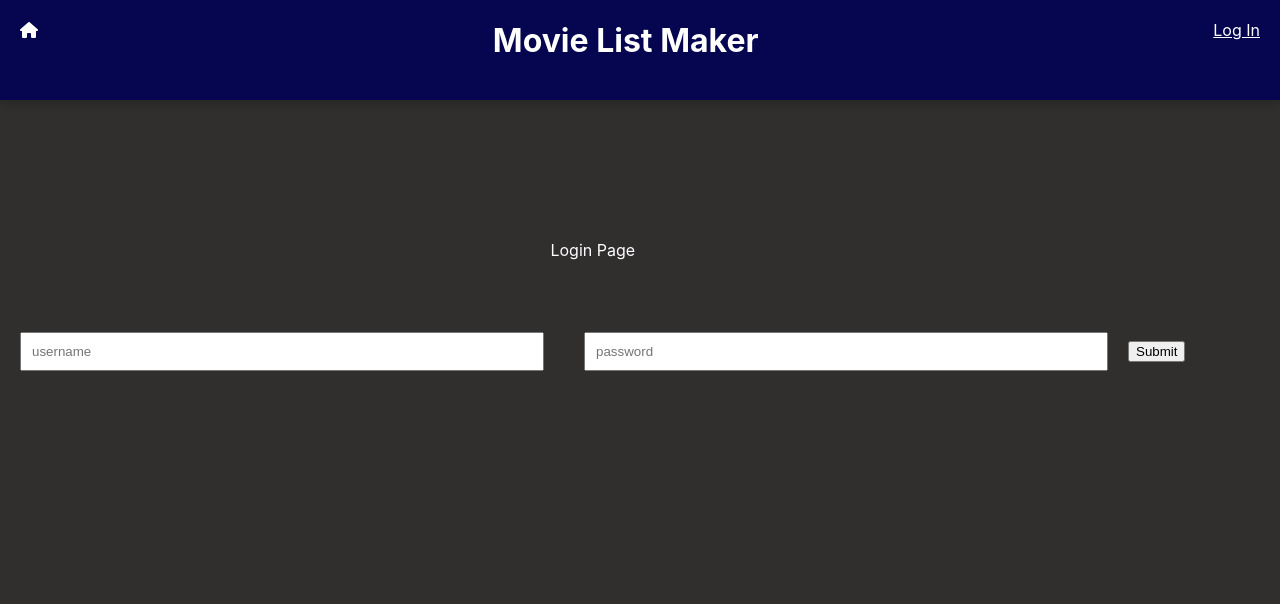
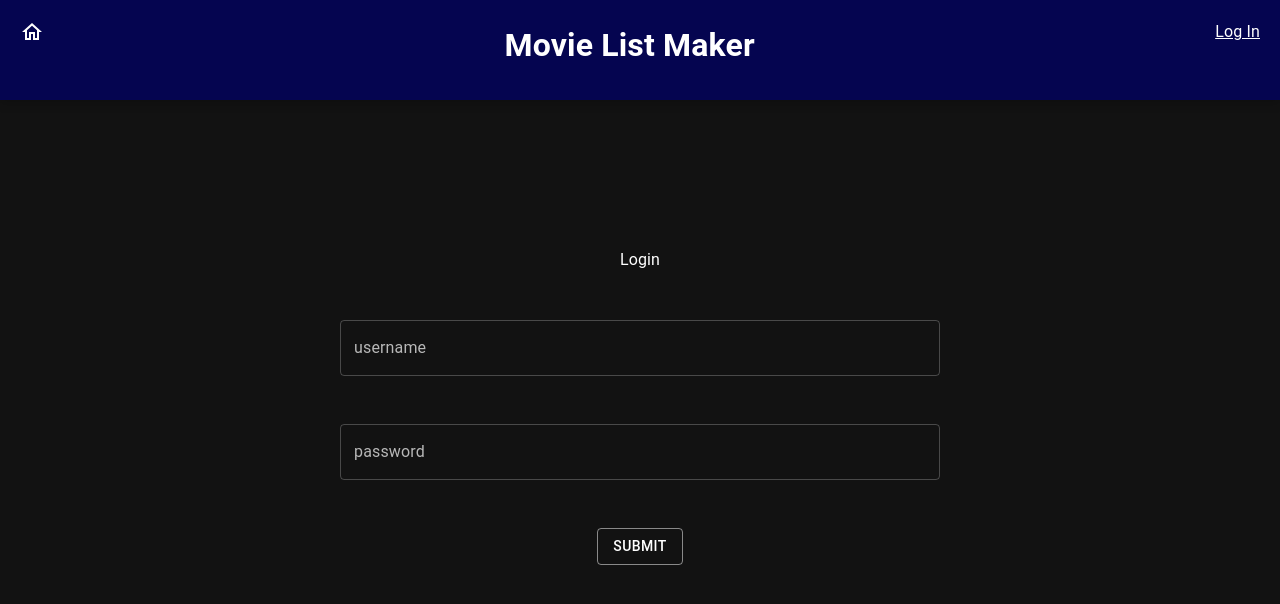
Before and after one commit to tarvingill23/movielist-crud, a React (Vite) app in the folder TarvinGillMovieListFrontend/: page /login in a window 1280 px wide. Shown: the top 604 px of the page. Built offline with nearby package versions, Linux system fonts and the light colour scheme; the HTML template or start-up script is replaced by a standard one.

Commit message:
login page made prettier with material ui

```diff
--- a/TarvinGillMovieListFrontend/src/App.jsx
+++ b/TarvinGillMovieListFrontend/src/App.jsx
@@ -2,11 +2,21 @@ import "./assets/styles/App.css";
 import { Routes, Route } from "react-router-dom";
 import HomePage from "./pages/HomePage";
 import HeaderComponent from "./components/HeaderComponent";
-// import MovieListPage from "./pages/MovieListPage";
 import LoginPage from "./pages/LoginPage";
 import { useState } from "react";
 import MovieListComponent from "./components/MovieListComponent";
 import ViewUserListsPage from "./pages/ViewUserListsPage";
+import { createTheme, ThemeProvider } from "@mui/material/styles";
+import CssBaseline from "@mui/material/CssBaseline";
+
+const theme = createTheme({
+  palette: {
+    mode: "dark",
+    primary: {
+      main: "#FFFFFF",
+    },
+  },
+});
 
 function App() {
   const [bearer, setBearer] = useState("");
@@ -15,6 +25,8 @@ function App() {
 
   return (
     <div className="App">
+      <ThemeProvider theme={theme}>
+        <CssBaseline />
         <HeaderComponent usernameProp={username} bearerProp={bearer} />
         <Routes>
           <Route
@@ -50,6 +62,7 @@ function App() {
             }
           />
         </Routes>
+      </ThemeProvider>
     </div>
   );
 }
--- a/TarvinGillMovieListFrontend/src/assets/styles/App.css
+++ b/TarvinGillMovieListFrontend/src/assets/styles/App.css
@@ -1,8 +1,7 @@
 .App {
   display: flex;
-  text-align: start;
-  background-color: #312e2e;
-  color: white;
+  text-align: center;
+  justify-content: center;
 }
 a {
   color: inherit;
--- a/TarvinGillMovieListFrontend/src/assets/styles/components/MovieComponent.css
+++ b/TarvinGillMovieListFrontend/src/assets/styles/components/MovieComponent.css
@@ -3,6 +3,7 @@
   padding: 80px;
 }
 .content {
+  text-align: start;
   justify-content: flex-start;
   margin: 120px;
 }
--- a/TarvinGillMovieListFrontend/src/components/HeaderComponent.jsx
+++ b/TarvinGillMovieListFrontend/src/components/HeaderComponent.jsx
@@ -1,6 +1,5 @@
 import "../assets/styles/components/HeaderComponent.css";
-import { FontAwesomeIcon } from "@fortawesome/react-fontawesome";
-import { faHome } from "@fortawesome/free-solid-svg-icons";
+import { HomeOutlined } from "@mui/icons-material";
 import { Link } from "react-router-dom";
 import { useNavigate } from "react-router-dom";
 import PropTypes from "prop-types";
@@ -11,10 +10,11 @@ const HeaderComponent = ({ bearerProp, usernameProp }) => {
     bearerProp = "";
     navigate(0);
   };
+
   return (
     <div className="header">
       <Link className="home-icon" to={"/"}>
-        <FontAwesomeIcon icon={faHome} />
+        <HomeOutlined />
       </Link>
       <h1>Movie List Maker</h1>
       <div className="login">
--- a/TarvinGillMovieListFrontend/src/components/MovieComponent.jsx
+++ b/TarvinGillMovieListFrontend/src/components/MovieComponent.jsx
@@ -1,5 +1,4 @@
-import { FontAwesomeIcon } from "@fortawesome/react-fontawesome";
-import { faStar, faTrash } from "@fortawesome/free-solid-svg-icons";
+import { Remove, Star } from "@mui/icons-material";
 
 import "../assets/styles/components/MovieComponent.css";
 import Director from "./DirectorComponent";
@@ -14,7 +13,7 @@ const Movie = ({ movies, editMode, removeMovie, parseDate }) => {
       const dynamicClass = isGold ? "star-gold" : "star";
       items.push(
         <div key={i} className={dynamicClass}>
-          <FontAwesomeIcon icon={faStar} />
+          <Star />
         </div>
       );
     }
@@ -23,11 +22,12 @@ const Movie = ({ movies, editMode, removeMovie, parseDate }) => {
 
   return movies.map((movie) => (
     <div key={movie.movieId} className="movie-div">
+      {console.log(movies)}
       <div>
         {/* Passes the movie object back to parent */}
         {editMode && (
           <button onClick={() => removeMovie(movie)} className="delete-icon">
-            <FontAwesomeIcon icon={faTrash} />
+            <Remove />
           </button>
         )}
 
--- a/TarvinGillMovieListFrontend/src/components/MovieListComponent.jsx
+++ b/TarvinGillMovieListFrontend/src/components/MovieListComponent.jsx
@@ -111,11 +111,11 @@ const MovieListComponent = ({ usernameProp }) => {
       });
   }, []);
 
-  useEffect(() => {
-    movieOptions.filter((movie) =>
-      movies.some((movie2) => movie.id != movie2.id)
-    );
-  }, [movies, movieOptions]);
+  // useEffect(() => {
+  //   movieOptions.filter((movie) =>
+  //     movies.some((movie2) => movie.id != movie2.id)
+  //   );
+  // }, [movies, movieOptions]);
 
   useEffect(() => {
     // optional chaining to handle undefined and null values
--- a/TarvinGillMovieListFrontend/src/components/MovieOptionsModal.jsx
+++ b/TarvinGillMovieListFrontend/src/components/MovieOptionsModal.jsx
@@ -1,23 +1,74 @@
 import PropTypes from "prop-types";
-const MovieOptionsModal = ({ movies }) => {
+import { useState } from "react";
+import { AddOutlined, CloseOutlined } from "@mui/icons-material";
+import {
+  IconButton,
+  Grid,
+  Button,
+  Card,
+  CardHeader,
+  CardMedia,
+  Dialog,
+  Toolbar,
+  Typography,
+} from "@mui/material";
+
+const MovieOptionsModal = ({ movies, addMovie }) => {
+  const [open, setOpen] = useState(false);
+  const handleOpen = () => setOpen(true);
+  const handleClose = () => setOpen(false);
+
   return (
-    <div>
-      <label htmlFor="movies">Choose a movie:</label>
-      <select name="movies" id="movies">
-        {movies.map((movie, index) => {
-          return (
-            <option key={index} value={movie.movieId}>
-              {movie.title}
-            </option>
-          );
-        })}
-      </select>
-      ;
-    </div>
+    <>
+      <Grid container spacing={2}>
+        <Grid item xs={12}>
+          <Button
+            color="primary"
+            variant="outlined"
+            fullWidth
+            onClick={handleOpen}
+          >
+            <AddOutlined />
+          </Button>
+        </Grid>
+        <Dialog fullScreen open={open} onClose={handleClose}>
+          <Toolbar>
+            <IconButton onClick={handleClose} aria-label="close">
+              <CloseOutlined />
+            </IconButton>
+            <Typography sx={{ ml: 2, flex: 1 }} variant="h6" component="div">
+              Movies
+            </Typography>
+          </Toolbar>
+          <Grid container spacing={4}>
+            {movies.map((movie) => {
+              return (
+                <Grid key={movie.movieId} item xs={12}>
+                  <Card
+                    raised
+                    onClick={() => addMovie(movie)}
+                    sx={{ maxWidth: 300, height: 300 }}
+                  >
+                    <CardHeader title={movie.title}></CardHeader>
+                    <CardMedia
+                      component="img"
+                      height="400"
+                      image={movie.posterImage}
+                      alt={movie.title}
+                    />
+                  </Card>
+                </Grid>
+              );
+            })}
+          </Grid>
+        </Dialog>
+      </Grid>
+    </>
   );
 };
 MovieOptionsModal.propTypes = {
   movies: PropTypes.array.isRequired,
+  addMovie: PropTypes.func,
 };
 
 export default MovieOptionsModal;
--- a/TarvinGillMovieListFrontend/src/index.css
+++ b/TarvinGillMovieListFrontend/src/index.css
@@ -1,11 +1,9 @@
 body {
-  margin: 0;
   font-family: -apple-system, BlinkMacSystemFont, "Segoe UI", "Roboto", "Oxygen",
     "Ubuntu", "Cantarell", "Fira Sans", "Droid Sans", "Helvetica Neue",
     sans-serif;
   -webkit-font-smoothing: antialiased;
   -moz-osx-font-smoothing: grayscale;
-  background-color: #312e2e;
 }
 
 code {
--- a/TarvinGillMovieListFrontend/src/pages/LoginPage.jsx
+++ b/TarvinGillMovieListFrontend/src/pages/LoginPage.jsx
@@ -3,6 +3,7 @@ import { useNavigate } from "react-router-dom";
 import "../assets/styles/pages/LoginPage.css";
 import axios from "axios";
 import PropTypes from "prop-types";
+import { TextField, Grid, Button, FormControl } from "@mui/material";
 
 const LoginPage = ({ bearerProp, usernameProp }) => {
   // eslint-disable-next-line no-unused-vars
@@ -11,16 +12,23 @@ const LoginPage = ({ bearerProp, usernameProp }) => {
   const [password, setPassword] = useState("");
   const navigate = useNavigate();
 
-  const apiLogin = "/api/auth/login";
-  const submitted = (e) => {
-    e.preventDefault();
+  const style = {
+    marginTop: 200,
+  };
+
+  const textFieldStyle = {
+    width: "600px",
+  };
+
+  const submitted = (event) => {
+    const apiLogin = "/api/auth/login";
+    event.preventDefault();
     const requestOptions = {
       auth: {
         username: username,
         password: password,
       },
     };
-    // console.log(user);
     axios.post(apiLogin, {}, requestOptions).then((response) => {
       setBearer("Bearer " + response.data);
       setUsername(username);
@@ -28,25 +36,38 @@ const LoginPage = ({ bearerProp, usernameProp }) => {
     });
   };
   return (
-    <div className="login-page-container">
-      <div className="login-page-content">
-        Login Page
-        <form onSubmit={submitted}>
-          <input
+    <>
+      <Grid style={style} container spacing={6}>
+        <Grid item xs={12}>
+          Login
+        </Grid>
+        <Grid item xs={12}>
+          <TextField
+            style={textFieldStyle}
+            color="primary"
+            label="username"
+            variant="outlined"
             value={username}
             onChange={(event) => setUsername(event.target.value)}
-            placeholder="username"
           />
-          <input
+        </Grid>
+        <Grid item xs={12}>
+          <TextField
+            style={textFieldStyle}
+            type="password"
+            label="password"
+            variant="outlined"
             value={password}
-            type="password"
             onChange={(event) => setPassword(event.target.value)}
-            placeholder="password"
           />
-          <button type="submit">Submit</button>
-        </form>
-      </div>
-    </div>
+        </Grid>
+        <Grid item xs={12}>
+          <Button onClick={submitted} variant="outlined">
+            Submit
+          </Button>
+        </Grid>
+      </Grid>
+    </>
   );
 };
 LoginPage.propTypes = {
```
Lines whose indentation alone changed are shown as unchanged.
